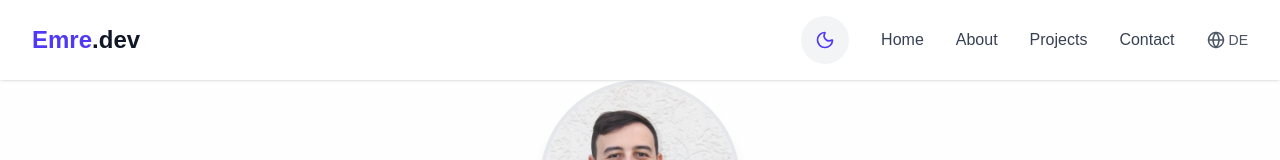
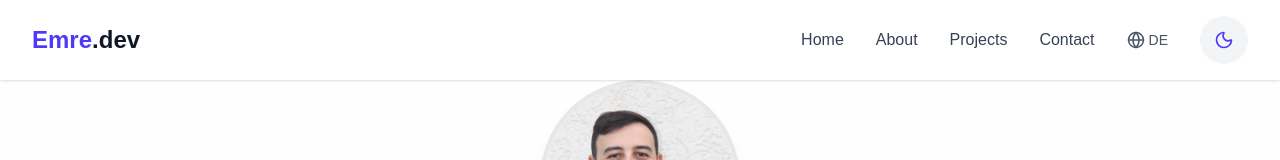
Before and after one commit to emrekrt1655/my-portfolio, a Next.js app: page /en in a window 1280 px wide. Shown: the top 160 px of the page. Built offline with nearby package versions, Linux system fonts and the light colour scheme.

Commit message:
fix: move ThemeToggleButton to the right section in Navbar for better accessibility

```diff
--- a/app/components/Navbar.tsx
+++ b/app/components/Navbar.tsx
@@ -59,7 +59,6 @@ const Navbar = () => {
             isDark ? "text-gray-300" : "text-gray-700"
           }`}
         >
-          <ThemeToggleButton />
           {navLinks.map((link) => (
             <Link
               key={link.name}
@@ -83,6 +82,7 @@ const Navbar = () => {
             <Globe size={18} />
             {otherLocale.toUpperCase()}
           </Link>
+          <ThemeToggleButton />
         </div>
 
         <button
```
